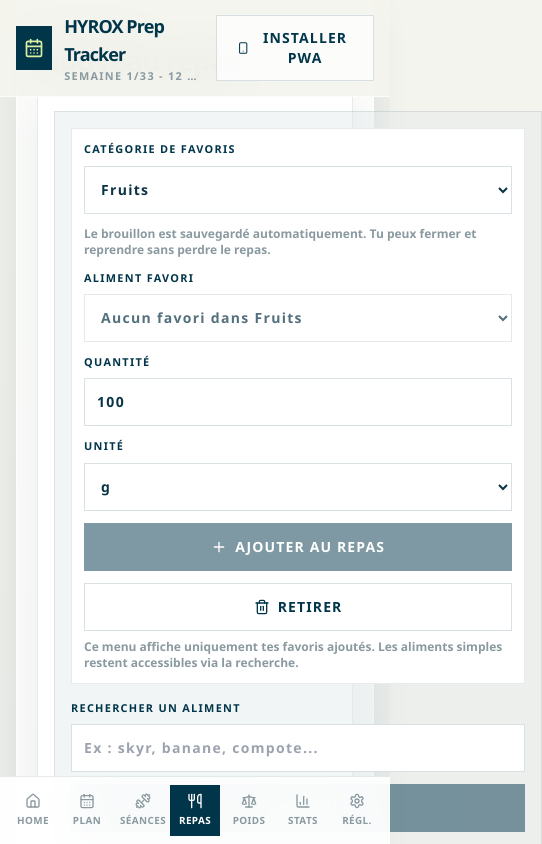
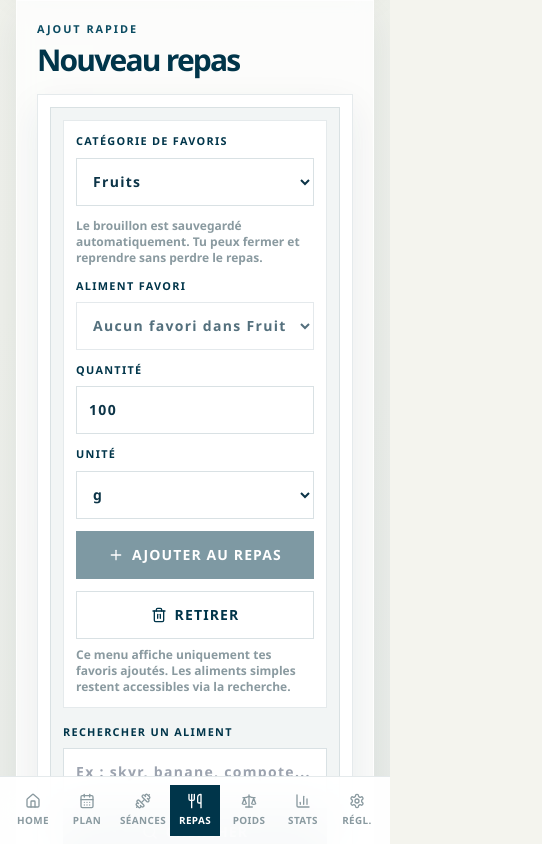
Before and after one commit to lbelhomme-pc/sport-perso, a React (Vite) app: page /meals in a window 390 px wide. Both pictures are taken after a click on the button "AJOUTER REPAS". Shown: the part 1458-2302 px from the top of the page, 542 px wide, since content can reach past the window. Built offline with nearby package versions, Linux system fonts and the light colour scheme.

Commit message:
Fix meal form mobile overflow

```diff
--- a/src/components/forms/MealForm.tsx
+++ b/src/components/forms/MealForm.tsx
@@ -515,10 +515,10 @@ export function MealForm({ initial, onSubmit, onCancel }: MealFormProps) {
   };
 
   return (
-    <form onSubmit={submit} className="grid gap-4 border border-petrol-800/10 bg-white p-4 shadow-soft">
-      <div className="border border-petrol-800/10 bg-mist/45 p-4">
+    <form onSubmit={submit} className="grid w-full max-w-full gap-4 overflow-hidden border border-petrol-800/10 bg-white p-3 shadow-soft sm:p-4">
+      <div className="min-w-0 overflow-hidden border border-petrol-800/10 bg-mist/45 p-3 sm:p-4">
 
-          <div className="mb-4 border border-petrol-800/10 bg-white p-3">
+          <div className="mb-4 min-w-0 overflow-hidden border border-petrol-800/10 bg-white p-3">
             <div className="flex flex-col gap-3 sm:flex-row sm:items-end sm:justify-between">
               <label className="field-label sm:w-64">
                 Catégorie de favoris
@@ -542,7 +542,7 @@ export function MealForm({ initial, onSubmit, onCancel }: MealFormProps) {
               </p>
             </div>
 
-            <div className="mt-3 grid gap-3 lg:grid-cols-[1fr_8rem_7rem_auto_auto] lg:items-end">
+            <div className="mt-3 grid min-w-0 gap-3 lg:grid-cols-[minmax(0,1fr)_8rem_7rem_auto_auto] lg:items-end">
               <label className="field-label">
                 Aliment favori
                 <select
@@ -583,10 +583,10 @@ export function MealForm({ initial, onSubmit, onCancel }: MealFormProps) {
                   <option value="dose">dose</option>
                 </select>
               </label>
-              <button type="button" className="action-button" disabled={!selectedFavoriteProduct} onClick={addFavoriteProductToMeal}>
+              <button type="button" className="action-button w-full lg:w-auto" disabled={!selectedFavoriteProduct} onClick={addFavoriteProductToMeal}>
                 <Plus className="h-4 w-4" /> Ajouter au repas
               </button>
-              <button type="button" className="ghost-button" disabled={!selectedFavoriteCode} onClick={removeSelectedFavorite}>
+              <button type="button" className="ghost-button w-full lg:w-auto" disabled={!selectedFavoriteCode} onClick={removeSelectedFavorite}>
                 <Trash2 className="h-4 w-4" /> Retirer
               </button>
             </div>
@@ -596,7 +596,7 @@ export function MealForm({ initial, onSubmit, onCancel }: MealFormProps) {
           </div>
 
 
-        <div className="flex flex-col gap-3 sm:flex-row sm:items-end">
+        <div className="flex min-w-0 flex-col gap-3 sm:flex-row sm:items-end">
           <label className="field-label flex-1">
             Rechercher un aliment
             <input
@@ -606,7 +606,7 @@ export function MealForm({ initial, onSubmit, onCancel }: MealFormProps) {
               placeholder="Ex : skyr, banane, compote..."
             />
           </label>
-          <button type="button" className="action-button" disabled={isSearching || searchTerm.trim().length < 2} onClick={runSearch}>
+          <button type="button" className="action-button w-full sm:w-auto" disabled={isSearching || searchTerm.trim().length < 2} onClick={runSearch}>
             <Search className="h-4 w-4" /> {isSearching ? "Recherche..." : "Chercher"}
           </button>
         </div>
@@ -635,10 +635,10 @@ export function MealForm({ initial, onSubmit, onCancel }: MealFormProps) {
         ) : null}
 
         {selectedProduct ? (
-          <div className="mt-4 grid gap-3 border-l-4 border-limeSoft bg-white p-4 sm:grid-cols-[1fr_8rem_7rem_auto_auto] sm:items-end">
-            <div>
+          <div className="mt-4 grid min-w-0 gap-3 overflow-hidden border-l-4 border-limeSoft bg-white p-3 sm:grid-cols-[minmax(0,1fr)_8rem_7rem_auto_auto] sm:items-end sm:p-4">
+            <div className="min-w-0">
               <p className="text-xs font-black uppercase tracking-[0.12em] text-muted">Aliment sélectionné</p>
-              <p className="mt-1 font-display text-2xl font-black tracking-[-0.05em] text-petrol-800">
+              <p className="mt-1 break-words font-display text-xl font-black tracking-[-0.05em] text-petrol-800 sm:text-2xl">
                 {selectedProduct.name}
               </p>
               <p className="mt-1 text-sm font-bold text-muted">
@@ -673,10 +673,10 @@ export function MealForm({ initial, onSubmit, onCancel }: MealFormProps) {
                 <option value="dose">dose</option>
               </select>
             </label>
-            <button type="button" className="action-button" onClick={addSelectedProduct}>
+            <button type="button" className="action-button w-full sm:w-auto" onClick={addSelectedProduct}>
               <Plus className="h-4 w-4" /> Ajouter
             </button>
-            <button type="button" className="ghost-button" onClick={addSelectedProductToFavorites}>
+            <button type="button" className="ghost-button w-full sm:w-auto" onClick={addSelectedProductToFavorites}>
               Ajouter aux favoris
             </button>
           </div>
@@ -688,9 +688,9 @@ export function MealForm({ initial, onSubmit, onCancel }: MealFormProps) {
           <div className="mt-4 grid gap-2">
             <p className="text-xs font-black uppercase tracking-[0.12em] text-muted">Aliments du repas</p>
             {mealItems.map((item) => (
-              <div key={item.id} className="grid gap-3 border border-petrol-800/10 bg-white p-3 sm:grid-cols-[1fr_8rem_7rem_auto] sm:items-center">
-                <div>
-                  <p className="font-black text-petrol-800">{item.foodName}</p>
+              <div key={item.id} className="grid min-w-0 gap-3 overflow-hidden border border-petrol-800/10 bg-white p-3 sm:grid-cols-[minmax(0,1fr)_8rem_7rem_auto] sm:items-center">
+                <div className="min-w-0">
+                  <p className="break-words font-black text-petrol-800">{item.foodName}</p>
                   <p className="text-xs font-bold text-muted">
                     {getQuantityLabel(item.quantityInput ?? item.quantityGrams, item.quantityUnit ?? "g", item.quantityGrams)} -{" "}
                     {item.calories} kcal - P {formatDecimal(item.protein)} g | G{" "}
@@ -728,7 +728,7 @@ export function MealForm({ initial, onSubmit, onCancel }: MealFormProps) {
                     <option value="dose">dose</option>
                   </select>
                 </label>
-                <button type="button" className="ghost-button" onClick={() => removeItem(item.id)} aria-label="Retirer l'aliment">
+                <button type="button" className="ghost-button w-full sm:w-auto" onClick={() => removeItem(item.id)} aria-label="Retirer l'aliment">
                   <Trash2 className="h-4 w-4" />
                 </button>
               </div>
@@ -812,18 +812,18 @@ export function MealForm({ initial, onSubmit, onCancel }: MealFormProps) {
         <textarea className="textarea-field" value={form.notes} onChange={(event) => update("notes", event.target.value)} placeholder="Faim, timing autour de l'entraînement, digestion..." />
       </label>
 
-      <div className="flex justify-end gap-2">
+      <div className="flex flex-col gap-2 sm:flex-row sm:justify-end">
         {!isEditing ? (
-          <button type="button" className="ghost-button" onClick={clearDraft}>
+          <button type="button" className="ghost-button w-full sm:w-auto" onClick={clearDraft}>
             <Trash2 className="h-4 w-4" /> Effacer brouillon
           </button>
         ) : null}
         {onCancel ? (
-          <button type="button" className="ghost-button" onClick={onCancel}>
+          <button type="button" className="ghost-button w-full sm:w-auto" onClick={onCancel}>
             <X className="h-4 w-4" /> Annuler
           </button>
         ) : null}
-        <button type="submit" className="action-button">
+        <button type="submit" className="action-button w-full sm:w-auto">
           <Save className="h-4 w-4" /> Enregistrer
         </button>
       </div>
--- a/src/index.css
+++ b/src/index.css
@@ -16,18 +16,27 @@
 }
 
 html {
+  width: 100%;
   min-height: 100%;
+  overflow-x: hidden;
   background: #f4f4ee;
 }
 
 body {
+  width: 100%;
   min-height: 100%;
   margin: 0;
+  overflow-x: hidden;
   background:
     radial-gradient(circle at 18% 4%, rgba(220, 239, 163, 0.72), transparent 26rem),
     radial-gradient(circle at 92% 14%, rgba(227, 233, 233, 0.86), transparent 24rem),
     linear-gradient(135deg, #f4f4ee 0%, #eff1eb 45%, #e1e7e6 100%);
   font-family: Aptos, "Segoe UI", "Helvetica Neue", sans-serif;
+}
+
+#root {
+  width: 100%;
+  overflow-x: hidden;
 }
 
 button,
@@ -53,11 +62,11 @@ a {
 
 @layer components {
   .page-shell {
-    @apply mx-auto flex w-full max-w-7xl flex-col gap-5 px-4 pb-28 pt-4 sm:px-6 lg:px-8;
+    @apply mx-auto flex w-full max-w-7xl flex-col gap-5 overflow-x-hidden px-4 pb-28 pt-4 sm:px-6 lg:px-8;
   }
 
   .panel {
-    @apply border border-white/70 bg-white/80 shadow-soft backdrop-blur;
+    @apply min-w-0 overflow-hidden border border-white/70 bg-white/80 shadow-soft backdrop-blur;
   }
 
   .panel-dark {
@@ -77,26 +86,26 @@ a {
   }
 
   .action-button {
-    @apply inline-flex min-h-12 items-center justify-center gap-2 bg-petrol-800 px-5 py-3 text-sm font-black uppercase tracking-[0.08em] text-white transition hover:bg-petrol-900 active:scale-[0.99] disabled:cursor-not-allowed disabled:opacity-50;
+    @apply inline-flex min-h-12 max-w-full items-center justify-center gap-2 whitespace-normal bg-petrol-800 px-5 py-3 text-center text-sm font-black uppercase leading-tight tracking-[0.08em] text-white transition hover:bg-petrol-900 active:scale-[0.99] disabled:cursor-not-allowed disabled:opacity-50;
   }
 
   .ghost-button {
-    @apply inline-flex min-h-12 items-center justify-center gap-2 border border-petrol-800/15 bg-white px-5 py-3 text-sm font-black uppercase tracking-[0.08em] text-petrol-800 transition hover:border-petrol-800/35 hover:bg-mist/60 active:scale-[0.99];
+    @apply inline-flex min-h-12 max-w-full items-center justify-center gap-2 whitespace-normal border border-petrol-800/15 bg-white px-5 py-3 text-center text-sm font-black uppercase leading-tight tracking-[0.08em] text-petrol-800 transition hover:border-petrol-800/35 hover:bg-mist/60 active:scale-[0.99];
   }
 
   .chip {
-    @apply inline-flex items-center gap-1 bg-sage px-3 py-1.5 text-[0.68rem] font-black uppercase tracking-[0.08em] text-petrol-800;
+    @apply inline-flex max-w-full items-center gap-1 break-words bg-sage px-3 py-1.5 text-[0.68rem] font-black uppercase tracking-[0.08em] text-petrol-800;
   }
 
   .field-label {
-    @apply grid gap-2 text-[0.68rem] font-black uppercase tracking-[0.12em] text-petrol-800;
+    @apply grid min-w-0 gap-2 text-[0.68rem] font-black uppercase tracking-[0.12em] text-petrol-800;
   }
 
   .field {
-    @apply min-h-12 w-full border border-petrol-800/15 bg-white px-3 text-sm font-bold text-ink outline-none transition focus:border-petrol-800;
+    @apply min-h-12 w-full min-w-0 max-w-full border border-petrol-800/15 bg-white px-3 text-sm font-bold text-ink outline-none transition focus:border-petrol-800;
   }
 
   .textarea-field {
-    @apply min-h-24 w-full border border-petrol-800/15 bg-white px-3 py-3 text-sm font-bold text-ink outline-none transition focus:border-petrol-800;
+    @apply min-h-24 w-full min-w-0 max-w-full border border-petrol-800/15 bg-white px-3 py-3 text-sm font-bold text-ink outline-none transition focus:border-petrol-800;
   }
 }
```
